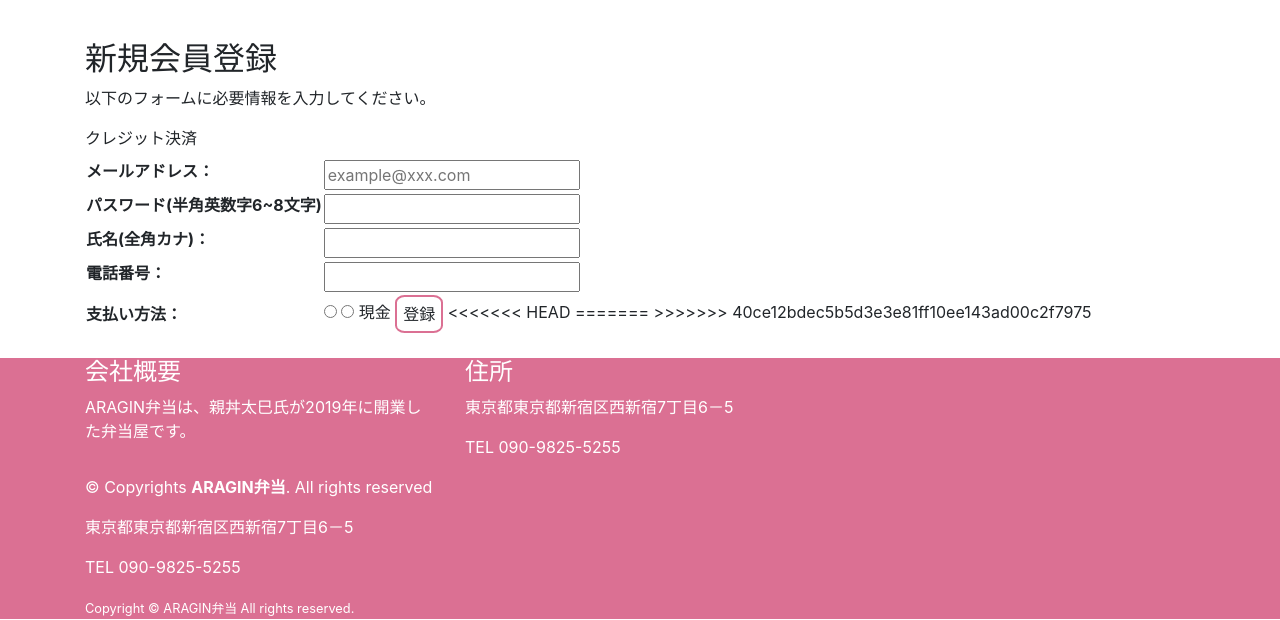
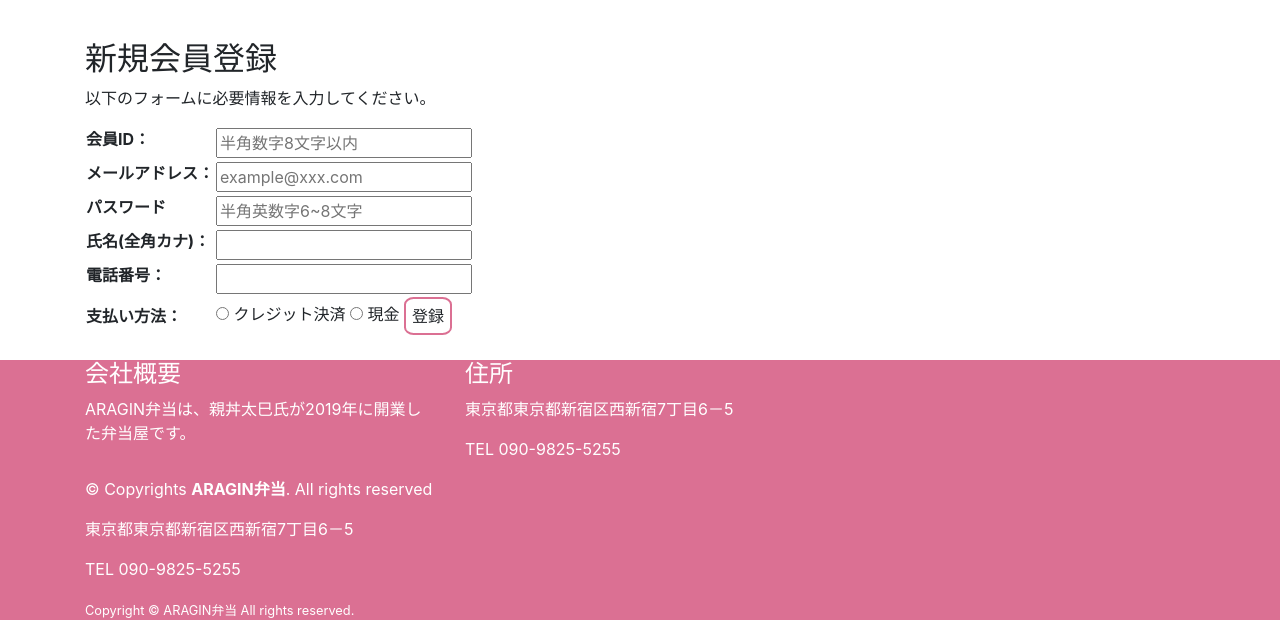
Before and after one commit to tsuchiya1218/ARG0104, a PHP site: page /userRegister.php in a window 1280 px wide. Shown: the part 74-694 px from the top of the page. Run offline with PHP 8.4, Linux system fonts and the light colour scheme.

Commit message:
フォームの修正

```diff
--- a/userEntry/userRegister.php
+++ b/userEntry/userRegister.php
@@ -18,13 +18,18 @@
 				<table>
 					<h2>新規会員登録</h2>
 					<p>以下のフォームに必要情報を入力してください。</p>
+
+					<tr>
+						<th><label for="exampleInputUserID" class="form-label">会員ID：</label</th>
+						<td><input type="" name="memberID" placeholder="半角数字8文字以内" required></td>
+					</tr>
 					<tr>
 						<th><label for="exampleInputEmail1" class="form-label">メールアドレス：</label></th>
 						<td><input type="email" name="mail" placeholder="example@xxx.com" required></td>
 					</tr>
 					<tr>
-						<th><label for="exampleInputPassword1" class="form-label">パスワード(半角英数字6~8文字)</label></th>
-						<td><input type="password" name="pass" id="password" maxlength="8" required></td>
+						<th><label for="exampleInputPassword1" class="form-label">パスワード</label></th>
+						<td><input type="password" name="pass" id="password" maxlength="8" placeholder="半角英数字6~8文字" required></td>
 					</tr>
 					<tr>
 						<th><label for="exampleInputName" class="form-label">氏名(全角カナ)：</label></th>
@@ -36,15 +41,13 @@
 					</tr>
 					<tr>
 						<th>支払い方法：</th>
+
+						<td><input type="radio" id="credit" name="payment" value="" required>
 						<label for="credit">クレジット決済</label>
-						<td><input type="radio" id="credit" name="payment" value="" required>
 							<input type="radio" id="cash" name="payment" value="">
 							<label for="cash">現金</label>
 							<input type="submit" onclick="check()" class="clickbtn btn" value="登録">
-<<<<<<< HEAD
 
-=======
->>>>>>> 40ce12bdec5b5d3e3e81ff10ee143ad00c2f7975
 						</td>
 					</tr>
 				</table>
```
Also changed, not shown: userEntry/userEntry.php (+7 -3 lines).
